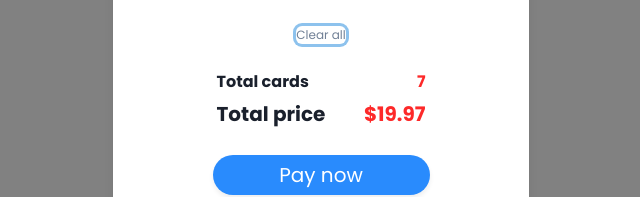
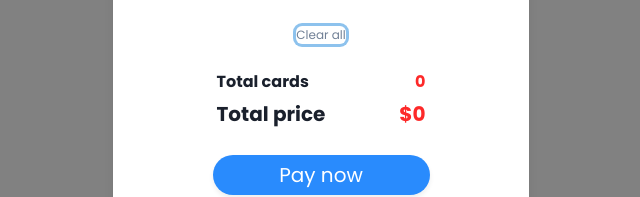
Before and after one commit to sithu05/tcg-marketplace-2022, a Next.js app: page / in a window 1280 px wide. Both pictures are taken after a click on the button "View cart". Shown: the part 475-672 px from the top of the page, without its empty margins (319-959 px from the left). Built offline with nearby package versions, Linux system fonts and the light colour scheme; no server answers.

Commit message:
feat: total and cart id

```diff
--- a/components/CartItem/CarItem__Price.tsx
+++ b/components/CartItem/CarItem__Price.tsx
@@ -22,7 +22,7 @@ export const CartItem__Price = ({ price }: Props) => {
                 fontWeight="bold"
                 color="brand.action"
             >
-                 {numeral(price).format('$0,0[.]00')}
+                {numeral(price).format('$0,0[.]00')}
             </Text>
         </VStack>
     )
--- a/components/CartModal/CartModal__Totals.tsx
+++ b/components/CartModal/CartModal__Totals.tsx
@@ -1,6 +1,12 @@
 import { HStack, Text, VStack } from "@chakra-ui/react"
+import numeral from "numeral"
 
-export const CartModal__Totals = () => {
+type Props = {
+    count: number,
+    total: number
+}
+
+export const CartModal__Totals = ({ count, total }: Props) => {
     return (
         <VStack
             width="209px"
@@ -12,7 +18,9 @@ export const CartModal__Totals = () => {
                 fontWeight="semibold"
             >
                 <Text>Total cards</Text>
-                <Text color="brand.alert">7</Text>
+                <Text color="brand.alert">
+                    {numeral(count).format('0,0')}
+                </Text>
             </HStack>
             <HStack
                 w="full"
@@ -21,7 +29,9 @@ export const CartModal__Totals = () => {
                 fontWeight="bold"
             >
                 <Text>Total price</Text>
-                <Text color="brand.alert">$19.97</Text>
+                <Text color="brand.alert">
+                    {numeral(total).format('$0,0[.]00')}
+                </Text>
             </HStack>
         </VStack>
     )
--- a/components/CartModal/index.tsx
+++ b/components/CartModal/index.tsx
@@ -25,6 +25,10 @@ type Props = {
 export const CartModal = ({ isOpen, onClose }: Props) => {
     const { cart } = useCartContext();
 
+    const count = cart.reduce((num, cart) => num + cart.qty, 0);
+    const total = cart.reduce((price, cart) => {
+        return price + (cart.qty * cart.card.cardmarket.prices.averageSellPrice)
+    }, 0);
 
     return (
         <Modal isCentered isOpen={isOpen} onClose={onClose}>
@@ -50,8 +54,8 @@ export const CartModal = ({ isOpen, onClose }: Props) => {
                             <VStack
                                 spacing="25px"
                             >
-                                {cart.map((item, index) => (
-                                    <CartItem key={index} cart={item} />
+                                {cart.map((item) => (
+                                    <CartItem key={item.id} cart={item} />
                                 ))}
                             </VStack>
                         </Box>
@@ -77,7 +81,10 @@ export const CartModal = ({ isOpen, onClose }: Props) => {
                             variant="link">
                             Clear all
                         </Button>
-                        <CartModal__Totals />
+                        <CartModal__Totals
+                            count={count}
+                            total={total}
+                        />
                         <CartModal__Paynow />
                     </Stack>
                 </ModalBody>
--- a/context/cart.tsx
+++ b/context/cart.tsx
@@ -1,4 +1,5 @@
 import { createContext, FC, useContext, useState } from "react"
+import produce from 'immer'
 
 import { Card } from "../types/Card";
 import { Cart } from "../types/Cart";
@@ -14,9 +15,16 @@ const CartContext = createContext<CartContextState>(defaultValues);
 export const CartWrapper: FC = ({ children }) => {
     const [cart, setCart] = useState<Cart[]>([]);
 
-
     function addToCart(card: Card) {
-        setCart([...cart, { card, qty: 1 }]);
+        setCart(
+            produce(cart, state => {
+                state.push({
+                    id: Date.now(),
+                    card,
+                    qty: 1
+                })
+            })
+        )
     }
 
 
--- a/package.json
+++ b/package.json
@@ -16,6 +16,7 @@
     "@types/numeral": "^2.0.2",
     "formik": "^2.2.9",
     "framer-motion": "^6.2.8",
+    "immer": "^9.0.12",
     "next": "12.1.0",
     "numeral": "^2.0.6",
     "react": "17.0.2",
--- a/types/Cart.ts
+++ b/types/Cart.ts
@@ -1,6 +1,7 @@
 import { Card } from "./Card";
 
 export interface Cart {
+    id: number;
     card: Card,
     qty: number
 }
```
Also changed, not shown: 1 other file (tests, documents, lock files or other folders).
